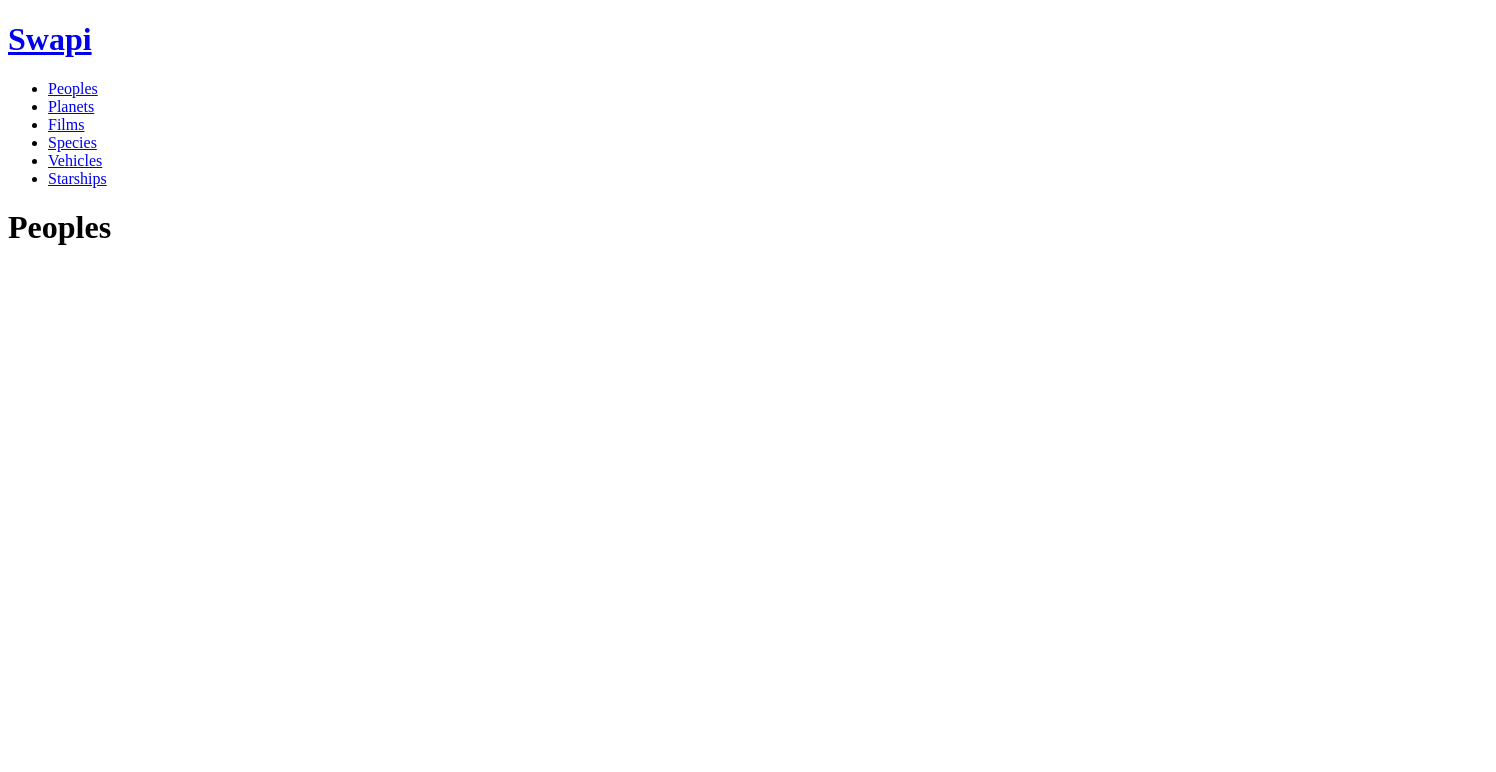
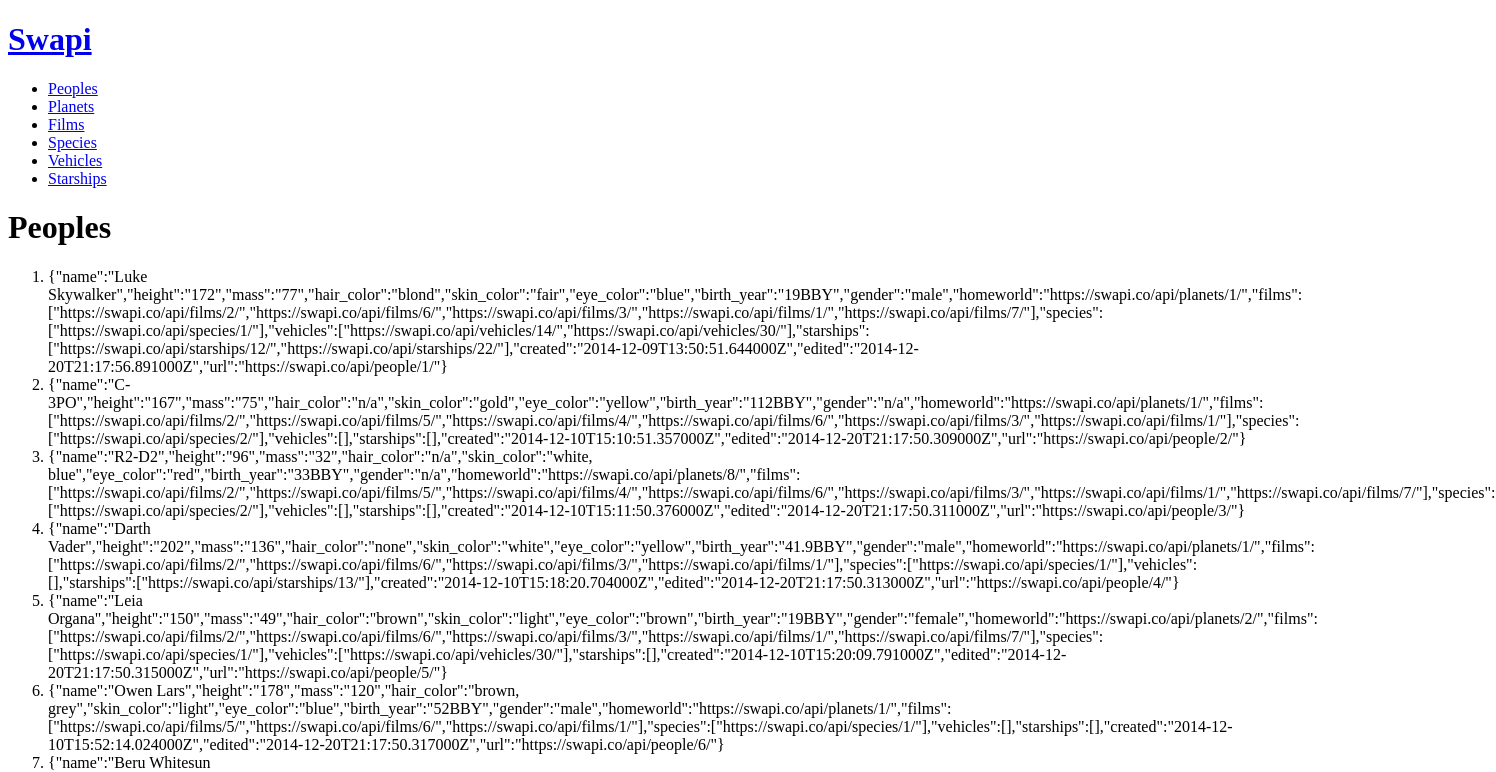
Before and after one commit to yesy12/swapi, a React (Create React App) app: page /peoples in a window 1280 px wide. Shown: the top 772 px of the page, 1496 px wide, since content can reach past the window. Built offline with nearby package versions, Linux system fonts and the light colour scheme.

Commit message:
results.map

```diff
--- a/src/components/pages/multiple/Peoples.js
+++ b/src/components/pages/multiple/Peoples.js
@@ -32,7 +32,13 @@
     return(
         <div className="Peoples">
             <h1>Peoples</h1>
-            {}
+
+            <ol>
+            {results.map(info => (
+                <li key={info.name}>{JSON.stringify(info)}</li>
+            ))}
+            </ol>
+
             {/* {JSON.stringify(results)} */}
             {/* {console.log(results)} */}
 
```
